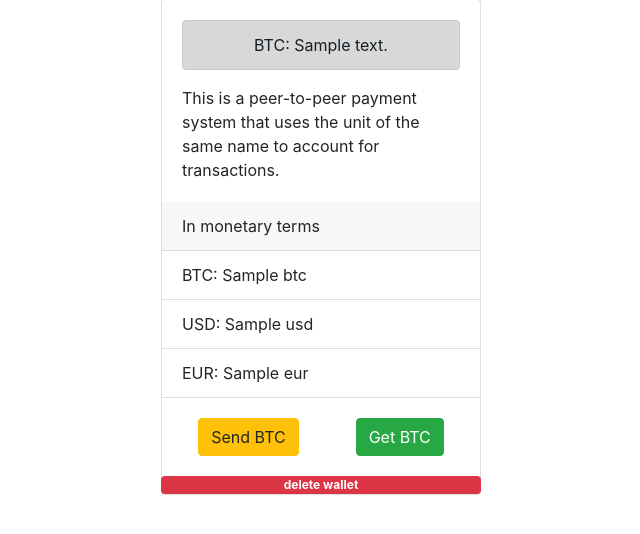
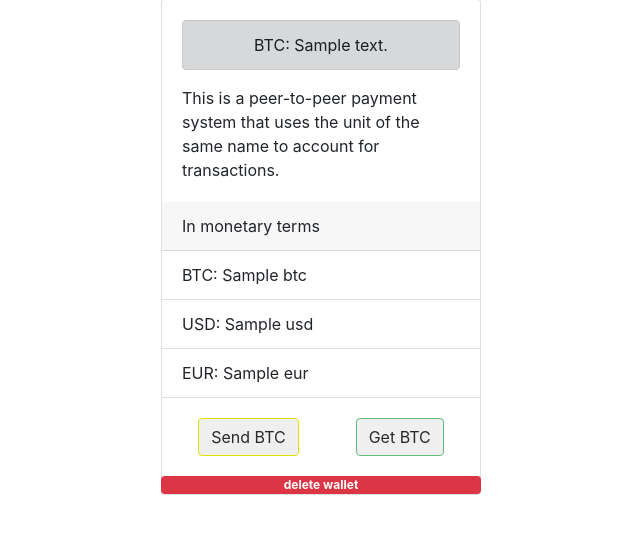
Before and after one commit to knQzx/Open_Secure_Wallet, a Flask app: template templates/separate_wallet.html in a window 1280 px wide. Shown: the part 49-583 px from the top of the page, without its empty margins (319-959 px from the left). Run offline with Flask 2, Linux system fonts and the light colour scheme; the template is opened without the code that fills it: most values are stand-ins (such as "Sample title", 1, 10 or a date in 2020); some libraries are stand-ins or nearby versions.

Commit message:
I fixed some bugs which didn't get me full privacy, I also added pretty buttons and css file

```diff
--- a/main.py
+++ b/main.py
@@ -1,8 +1,5 @@
-import os
 import random
-import secrets
 
-import qrcode
 import requests
 from bitcoinaddress import Wallet
 from cryptography.fernet import Fernet
@@ -103,7 +100,7 @@ def wallets():
         for el in (Wallets.query.filter_by(password_words=session['hash_password_words'])):
             # print((f.decrypt((el.wallet).encode())).decode())
             # print(el.password_words)
-            list_wallets.append(f.decrypt((el.wallet).encode()).decode())
+            list_wallets.append(el.wallet)
         return render_template('wallets.html', elements_nav=elements_nav, list_wallets=list_wallets)
     else:
         return redirect('/authentication')
@@ -111,6 +108,15 @@ def wallets():
 
 @app.route('/wallet/<WALLET>', methods=['GET', 'POST'])
 def wallet_info(WALLET):
+    #
+    db.create_all()
+    key_bytes = str(session['key_fernet']).encode()
+    f = Fernet(key_bytes)
+    #
+    decode_wallet = WALLET
+    print(decode_wallet)
+    #
+    WALLET = f.decrypt((WALLET).encode()).decode()
     wallet = requests.get(f'{address.address}/todo/api/v1.0/get_wallet/{WALLET}').json()
     print(wallet)
     elements_nav = [
@@ -120,13 +126,18 @@ def wallet_info(WALLET):
         'nav-item nav-link']
     return render_template('separate_wallet.html', elements_nav=elements_nav,
                            address_wallet=wallet['public_address'], wallet=wallet['wallet'],
-                           balances=wallet['balances'], address=address.address)
+                           decode_wallet=decode_wallet, balances=wallet['balances'],
+                           address=address.address)
 
 
-@app.route('/get_btc/<WALLET>', methods=['GET', 'POST'])
-def get_btc(WALLET):
-    # create token for get access to qr-code
-    new_key = secrets.token_hex(10)
+@app.route('/get_btc/<DECODE_WALLET>', methods=['GET', 'POST'])
+def get_btc(DECODE_WALLET):
+    # key bytes fernet key
+    db.create_all()
+    key_bytes = str(session['key_fernet']).encode()
+    f = Fernet(key_bytes)
+    #
+    WALLET = f.decrypt((DECODE_WALLET).encode()).decode()
     # wallet address
     wallet = requests.get(f'{address.address}/todo/api/v1.0/get_wallet/{WALLET}').json()
     # wallet
@@ -138,7 +149,7 @@ def get_btc(WALLET):
         'nav-item nav-link',
         'nav-item nav-link']
     return render_template('separate_wallet.html', wallet=WALLET, elements_nav=elements_nav,
-                           access='qr',
+                           access='qr', decode_wallet=DECODE_WALLET,
                            src_url=f'https://api.qrserver.com/v1/create-qr-code/?data=bitcoin:{wallet_public_address}&amp',
                            address=address.address)
 
--- /dev/null
+++ b/static/css/style.css
@@ -0,0 +1,65 @@
+.fourth {
+  border-color: #62bd7d;
+  color: #292929;
+  background-image: -webkit-linear-gradient(45deg, #62bd7d 50%, transparent 50%);
+  background-image: linear-gradient(45deg, #62bd7d 50%, transparent 50%);
+  background-position: 100%;
+  background-size: 400%;
+  -webkit-transition: background 300ms ease-in-out;
+  transition: background 300ms ease-in-out;
+}
+.fourth:hover {
+  background-position: 0;
+}
+
+.six {
+  border-color: #2e3333;
+  border-radius: 0;
+  color: #2e3333;
+  position: relative;
+  overflow: hidden;
+  z-index: 1;
+  border-radius: 5px;
+  -webkit-transition: color 150ms ease-in-out;
+  transition: color 150ms ease-in-out;
+}
+.six:after {
+  content: '';
+  position: absolute;
+  display: block;
+  top: 0;
+  left: 50%;
+  -webkit-transform: translateX(-50%);
+          transform: translateX(-50%);
+  width: 0;
+  height: 100%;
+  background: #2e3333;
+  z-index: -1;
+  -webkit-transition: width 150ms ease-in-out;
+  transition: width 150ms ease-in-out;
+}
+.six:hover {
+  color: #fff;
+}
+.six:hover:after {
+  width: 110%;
+}
+
+.card {
+    width:  500px;
+    margin: 0 auto;
+}
+
+.fifth {
+  border-color: #dfe305;
+  color: #292929;
+  background-image: -webkit-linear-gradient(45deg, #dfe305 50%, transparent 50%);
+  background-image: linear-gradient(45deg, #dfe305 50%, transparent 50%);
+  background-position: 100%;
+  background-size: 400%;
+  -webkit-transition: background 300ms ease-in-out;
+  transition: background 300ms ease-in-out;
+}
+.fifth:hover {
+  background-position: 0;
+}
--- a/templates/separate_wallet.html
+++ b/templates/separate_wallet.html
@@ -19,15 +19,12 @@
     <script src="https://maxcdn.bootstrapcdn.com/bootstrap/4.0.0/js/bootstrap.min.js"
             integrity="sha384-JZR6Spejh4U02d8jOt6vLEHfe/JQGiRRSQQxSfFWpi1MquVdAyjUar5+76PVCmYl"
             crossorigin="anonymous"></script>
-    <link rel="stylesheet" href="https://cdnjs.cloudflare.com/ajax/libs/font-awesome/4.7.0/css/font-awesome.min.css">
+    <link rel="stylesheet"
+          href="https://cdnjs.cloudflare.com/ajax/libs/font-awesome/4.7.0/css/font-awesome.min.css">
     <link rel="icon" href="https://tinyurl.com/yavauxw5">
-    <title>Wallets</title>
-    <style>
-        .card {
-            width:  500px;
-            margin: 0 auto;
-        }
-    </style>
+    <link rel="stylesheet" type="text/css"
+          href="{{ url_for( 'static', filename='css/style.css', v=1)}}">
+    <title>Wallet Info</title>
 </head>
 <body>
     <!-- NAVIGATION  -->
@@ -40,9 +37,11 @@
     <!-- NAVIGATION  -->
     <!--  CARD BTC  -->
     {% if access == 'qr' %}
-        <a href="/wallet/{{wallet}}" class="badge badge-danger" style="width: 20rem;position: relative; left: 50%; transform: translate(-50%, 0);">Back</a>
+    <a href="/wallet/{{decode_wallet}}" class="badge badge-danger"
+       style="width: 20rem;position: relative; left: 50%; transform: translate(-50%, 0);">Back</a>
     {% else %}
-        <a href="/wallets" class="badge badge-danger" style="width: 20rem;position: relative; left: 50%; transform: translate(-50%, 0);">Back</a>
+    <a href="/wallets" class="badge badge-danger"
+       style="width: 20rem;position: relative; left: 50%; transform: translate(-50%, 0);">Back</a>
     {% endif %}
     <div class="card" style="width: 20rem;">
         {% if access == 'qr' %}
@@ -52,7 +51,8 @@
             <div style="text-align: center" class="alert alert-dark" role="alert">
                 BTC: {{address_wallet}}
             </div>
-                <p class="card-text">This is a peer-to-peer payment system that uses the unit of the same name to account for transactions.</p>
+            <p class="card-text">This is a peer-to-peer payment system that uses the unit of the same
+                name to account for transactions.</p>
         </div>
         {% if access == 'delete_or_no' %}
         <div class="alert alert-warning alert-dismissible fade show" role="alert">
@@ -77,10 +77,16 @@
             </li>
         </ul>
         <div style="display: flex; justify-content: space-evenly;" class="card-body">
-                <a href="/send_btc/{{wallet}}" class="card-link"><button type="button" class="btn btn-warning">Send BTC</button></a>&nbsp;
-                <a href="/get_btc/{{wallet}}" class="card-link"><button type="button" class="btn btn-success">Get BTC</button></a>
+            <a href="/send_btc/{{wallet}}" class="card-link">
+                <button type="button" class="btn fifth">Send BTC</button>
+            </a>&nbsp;
+            <a href="/get_btc/{{decode_wallet}}" class="card-link">
+                <button type="button" class="btn fourth">Get BTC</button>
+            </a>
         </div>
-            <a href="/delete_wallet/{{wallet}}?btc={{balances['btc']}}" class="badge badge-danger" style="width: 20rem; position: relative; left: 50%; transform: translate(-50%, 0);">delete wallet</a>
+        <a href="/delete_wallet/{{wallet}}?btc={{balances['btc']}}" class="badge badge-danger"
+           style="width: 20rem; position: relative; left: 50%; transform: translate(-50%, 0);">delete
+            wallet</a>
         {% endif %}
     </div>
     <!--  CARD BTC  -->
```
Also changed, not shown: templates/wallets.html (+4 -7 lines), tables_data.db. Lines whose indentation alone changed are shown as unchanged.
